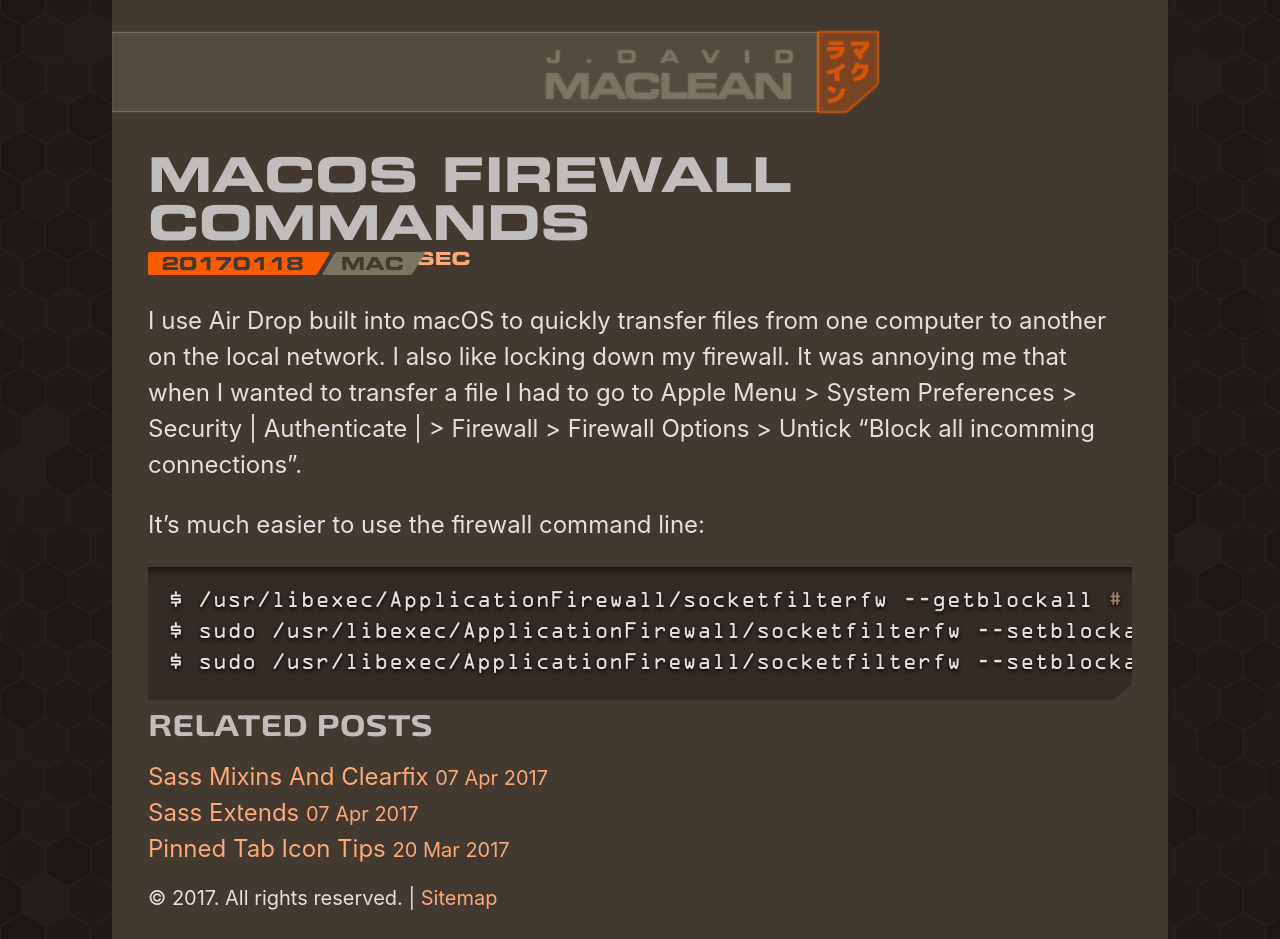
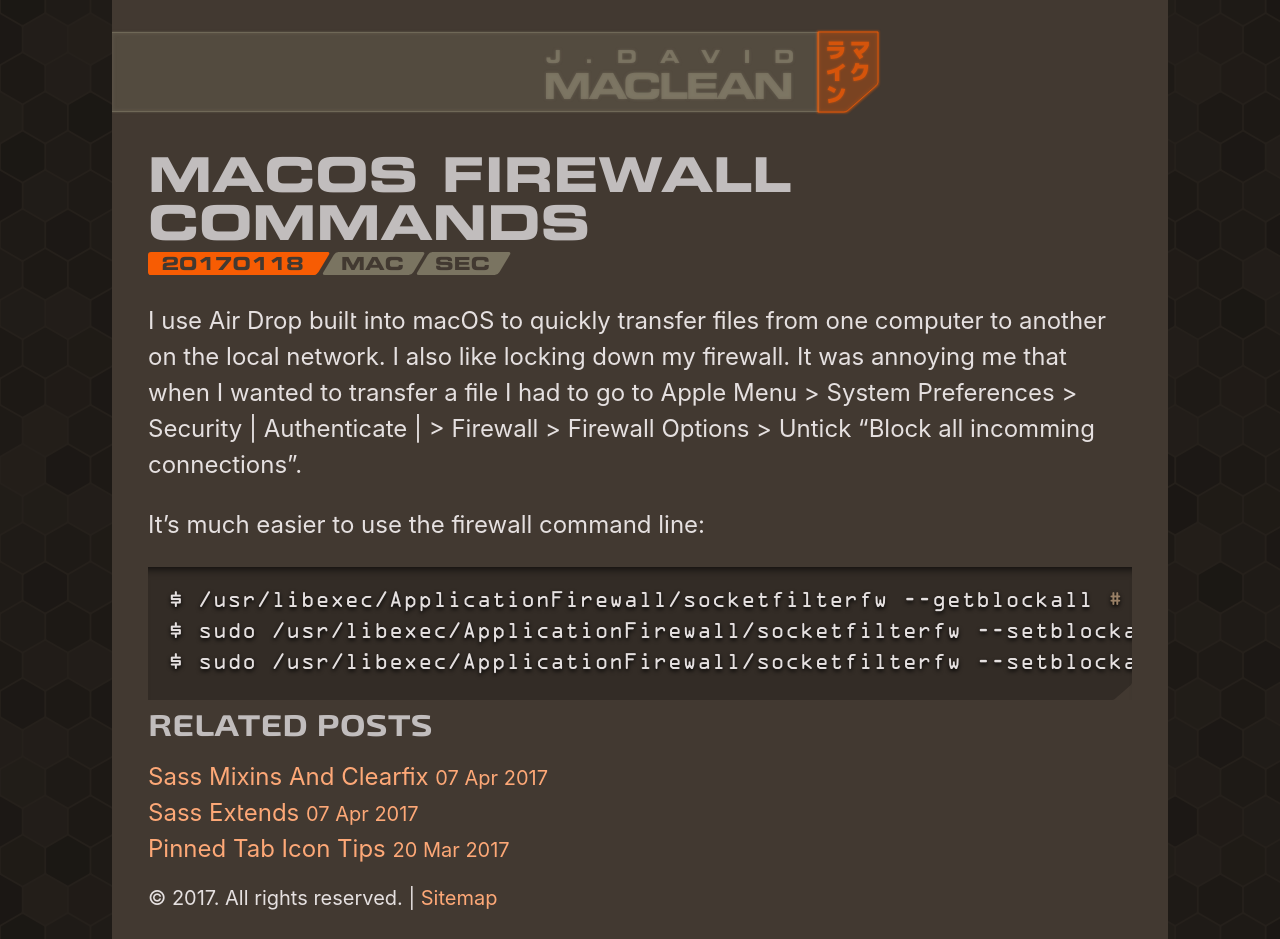
Before and after one commit to sansSpoon/sansSpoon.github.io, a Jekyll site: the page built from _posts/2017-01-18-macOS-firewall-commands.md, in a window 1280 px wide and 939 px high. Built offline with Jekyll 4.4.1, drawn with Linux system fonts in a browser that asks for light colours; some web fonts are replaced.

Commit message:
fix tags

```diff
--- a/_layouts/post.html
+++ b/_layouts/post.html
@@ -18,7 +18,7 @@ layout: default
 							{% assign myTag = dtag.name %}
 						{% endif %}
 					{% endfor  %}
-					<li><a href="{{ site.baseurl }}/tags/index.html#{{ ptag | cgi_escape }}" title="Pages tagged {{ myTag }}" rel="tag" data-tag="{{ myTag }}">{{ ptag }}</a></li>
+					<li class="tag"><a href="{{ site.baseurl }}/tags/index.html#{{ ptag | cgi_escape }}" title="Pages tagged {{ myTag }}" rel="tag" data-tag="{{ myTag }}">{{ ptag }}</a></li>
 					{% unless forloop.last %}{% endunless %}
 				{% endfor %}
 			</ul>
--- a/_sass/_layout.scss
+++ b/_sass/_layout.scss
@@ -117,6 +117,13 @@ main {
 	border-radius: 2px;
 	margin-right: 0.25em;
 	margin-bottom: 0.25em;
+
+	@include media-query($medium) {
+		border-radius: 3px;
+	}
+	@include media-query($large) {
+		border-radius: 4px;
+	}
 }
 
 %tag-after {
@@ -127,6 +134,14 @@ main {
 	content: "";
 	transform-origin: bottom left;
 	transform: skew(-31deg);
+
+	@include media-query($medium) {
+		border-radius: 3px;
+	}
+	@include media-query($large) {
+		border-radius: 4px;
+	}
+
 }
 
 .post-meta .tag {
```
